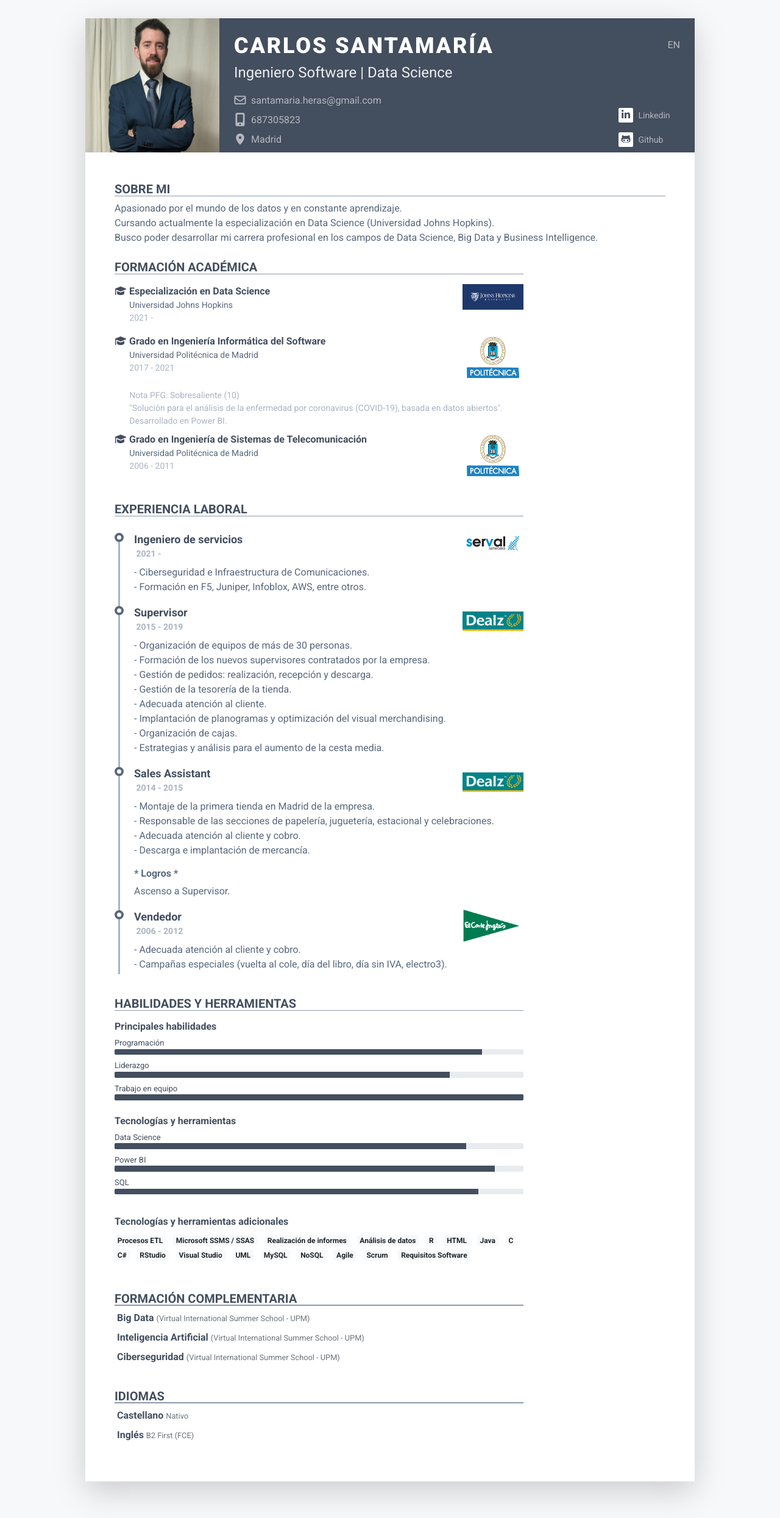
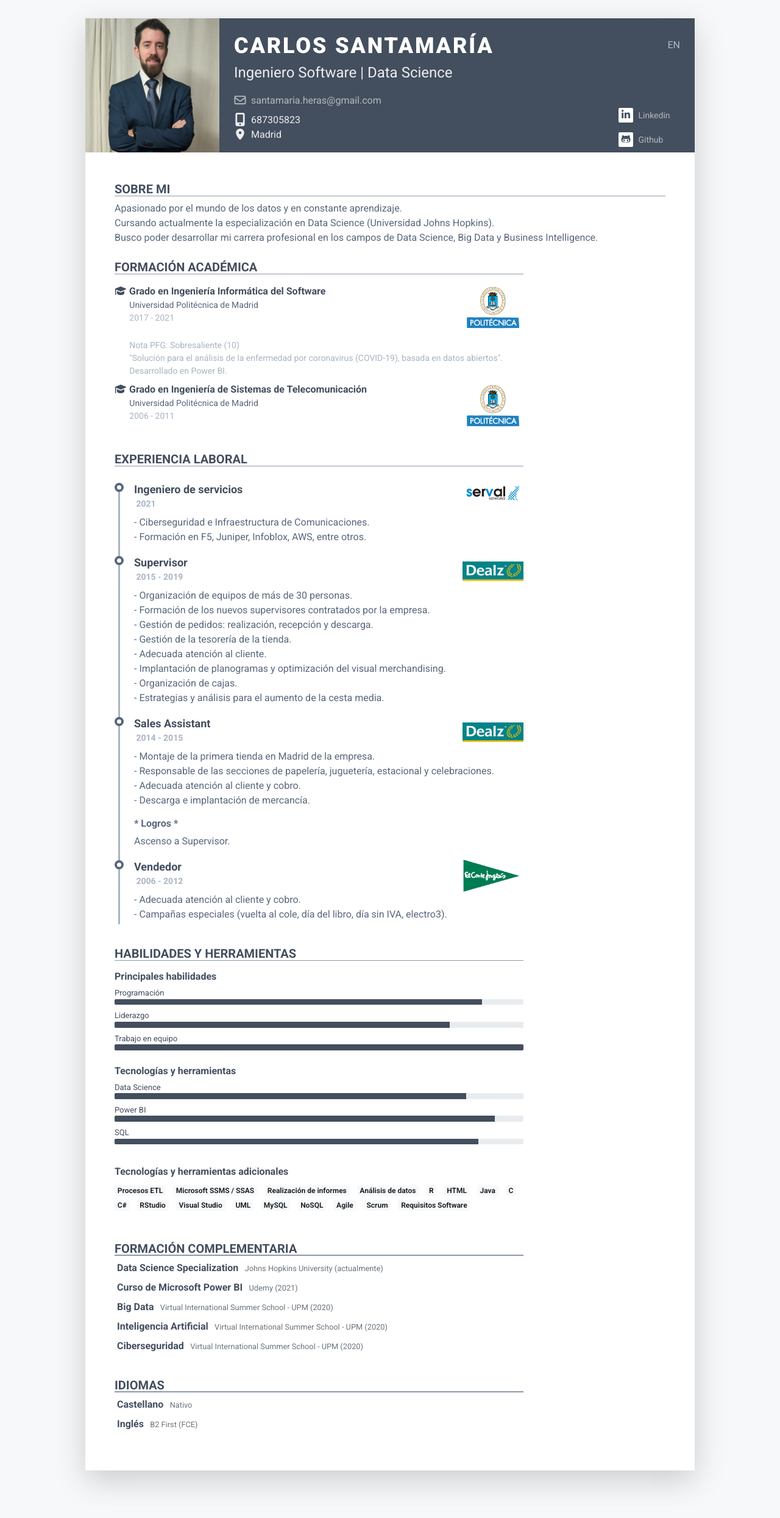
Before and after one commit to csantamariaUPM/cv, a plain HTML site: page index.html in a window 1280 px wide. Shown: the whole page at 61% size. Drawn offline with Linux system fonts and the light colour scheme.

Commit message:
Add files via upload

```diff
--- a/index.html
+++ b/index.html
@@ -36,8 +36,8 @@
 						    <div class="title mb-3">Ingeniero Software  |  Data Science</div>
 						    <ul class="list-unstyled">
 							    <li class="mb-2"><a href="mailto:santamaria.heras@gmail.com"><i class="far fa-envelope fa-fw mr-2" data-fa-transform="grow-3"></i>santamaria.heras@gmail.com</a></li>
-							    <li class="mb-2"><a><i class="fas fa-mobile-alt fa-fw mr-2" data-fa-transform="grow-6"></i>687305823</a></li>
-                                <li ><a><i class="fas fa-map-marker-alt  fa-fw mr-2" data-fa-transform="grow-2"></i>Madrid</a></li>
+							    <li class="contactdata"><i class="fas fa-mobile-alt fa-fw mr-2" data-fa-transform="grow-6"></i>687305823</li>
+                                <li class="contactdata"><i class="fas fa-map-marker-alt  fa-fw mr-2" data-fa-transform="grow-2"></i>Madrid</li>
 						    </ul>
 					    </div><!--//primary-info-->
 					    <div class="secondary-info ml-md-auto mt-2">
@@ -68,14 +68,7 @@
 						    <h2 class="resume-section-title text-uppercase font-weight-bold mb-3">Formación académica</h2>
 						    <div class="resume-section-content">
 							    <ul class="list-unstyled">
-                                    <li class="mb-3">
-								        <div class="resume-degree font-weight-bold"><i class="fa fa-graduation-cap" aria-hidden="true"></i>
-                                            <a href="https://www.jhu.edu/" class="ml-auto"><img align= "right" border="0" src="assets/images/JH.png" width="100"></a>
-                                            Especialización en Data Science
-                                        </div>
-								        <div class="resume-degree-org">&nbsp;&nbsp;&nbsp;&nbsp;&nbsp;&nbsp;&nbsp;Universidad Johns Hopkins</div>
-								        <div class="resume-degree-time">&nbsp;&nbsp;&nbsp;&nbsp;&nbsp;&nbsp;&nbsp;2021 -</div>
-								    </li>
+
 								    <li class="mb-2">
 								        <div class="resume-degree font-weight-bold"><i class="fa fa-graduation-cap" aria-hidden="true"></i>
                                             <a href="https://www.upm.es/" class="ml-auto"><img align= "right" border="0" src="assets/images/Politecnica.png" width="100"></a>
@@ -107,7 +100,7 @@
 										    <div class=" flex-column flex-md-row">
 										       <div class="resume-position-title font-weight-bold">Ingeniero de servicios
                                                    <a href="https://www.servalnetworks.com/" class="ml-auto"><img align= "right" border="0" src="assets/images/logo-serval-networks.png" width="100"></a>
-                                                    <div class="resume-position-time">&nbsp;2021 - </div>
+                                                    <div class="resume-position-time">&nbsp;2021 </div>
                                                 </div>
 
 										    </div><!--//row-->
@@ -248,9 +241,11 @@
 						    <h2 class="resume-section-title text-uppercase font-weight-bold mb-2"><br>Formación complementaria</h2>
 						    <div class="resume-section-content">
 							    <ul class="list-unstyled resume-lang-list">
-								    <li class="mb-2"><span class="resume-lang-name font-weight-bold">&nbsp;Big Data</span> <small class="text-muted font-weight-normal">(Virtual International Summer School - UPM)</small></li>
-								    <li class="mb-2 align-middle"><span class="resume-lang-name font-weight-bold">&nbsp;Inteligencia Artificial</span> <small class="text-muted font-weight-normal">(Virtual International Summer School - UPM)</small></li>
-                                    <li class="mb-2 align-middle"><span class="resume-lang-name font-weight-bold">&nbsp;Ciberseguridad</span> <small class="text-muted font-weight-normal">(Virtual International Summer School - UPM)</small></li>
+                                    <li class="mb-2"><span class="resume-lang-name font-weight-bold">&nbsp;Data Science Specialization</span> <small class="text-muted font-weight-normal">&nbsp;&nbsp;Johns Hopkins University (actualmente)</small></li>
+                                    <li class="mb-2"><a href="https://www.udemy.com/certificate/UC-ff543f03-f3ed-4bfc-90c0-ec58baa942d3/" class="ml-auto"><span class="resume-lang-name font-weight-bold">&nbsp;Curso de Microsoft Power BI</span> </a><small class="text-muted font-weight-normal">&nbsp;&nbsp;Udemy (2021)</small></li>
+                                    <li class="mb-2"><a href="https://blogs.upm.es/summerschool/" class="ml-auto"><span class="resume-lang-name font-weight-bold">&nbsp;Big Data</span> </a><small class="text-muted font-weight-normal">&nbsp;&nbsp;Virtual International Summer School - UPM (2020)</small></li>
+                                    <li class="mb-2 align-middle"><a href="https://blogs.upm.es/summerschool/" class="ml-auto"><span class="resume-lang-name font-weight-bold">&nbsp;Inteligencia Artificial</span> </a><small class="text-muted font-weight-normal">&nbsp;&nbsp;Virtual International Summer School - UPM (2020)</small></li>
+                                    <li class="mb-2 align-middle"><a href="https://blogs.upm.es/summerschool/" class="ml-auto"><span class="resume-lang-name font-weight-bold">&nbsp;Ciberseguridad</span> </a><small class="text-muted font-weight-normal">&nbsp;&nbsp;Virtual International Summer School - UPM (2020)</small></li>
 							    </ul>
 						    </div>
                                 </section>
@@ -258,8 +253,8 @@
 						    <h2 class="resume-section-title text-uppercase font-weight-bold mb-2"><br>Idiomas</h2>
 						    <div class="resume-section-content">
 							    <ul class="list-unstyled resume-lang-list">
-								    <li class="mb-2"><span class="resume-lang-name font-weight-bold">&nbsp;Castellano</span> <small class="text-muted font-weight-normal">Nativo</small></li>
-								    <li class="mb-2 align-middle"><span class="resume-lang-name font-weight-bold">&nbsp;Inglés</span> <small class="text-muted font-weight-normal">B2 First (FCE)</small></li>
+								    <li class="mb-2"><span class="resume-lang-name font-weight-bold">&nbsp;Castellano</span> <small class="text-muted font-weight-normal">&nbsp;&nbsp;Nativo</small></li>
+								    <li class="mb-2 align-middle"><span class="resume-lang-name font-weight-bold">&nbsp;Inglés</span> <small class="text-muted font-weight-normal">&nbsp;&nbsp;B2 First (FCE)</small></li>
 							    </ul>
 						    </div>
 				 </section><!--//language-section-->
```
